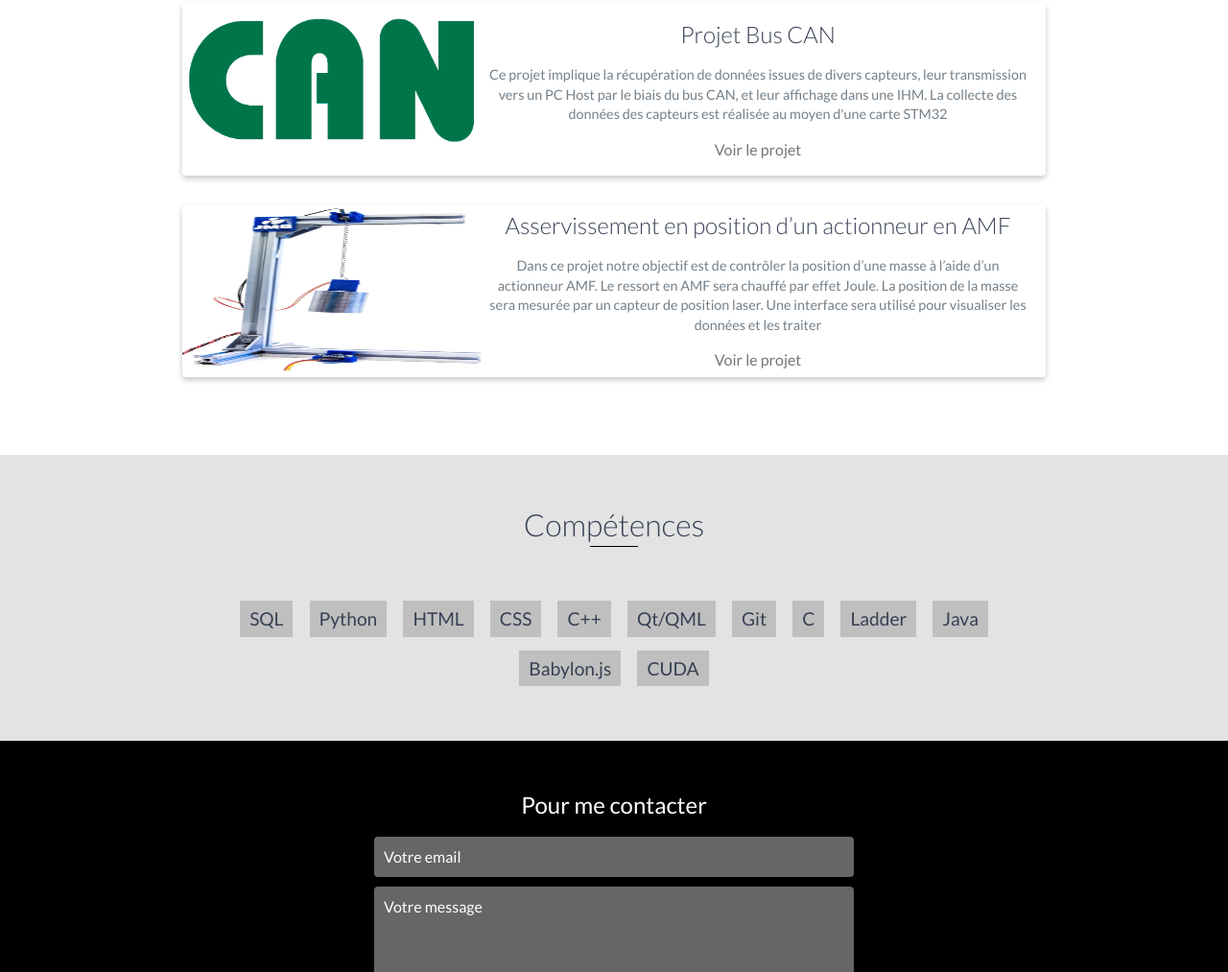
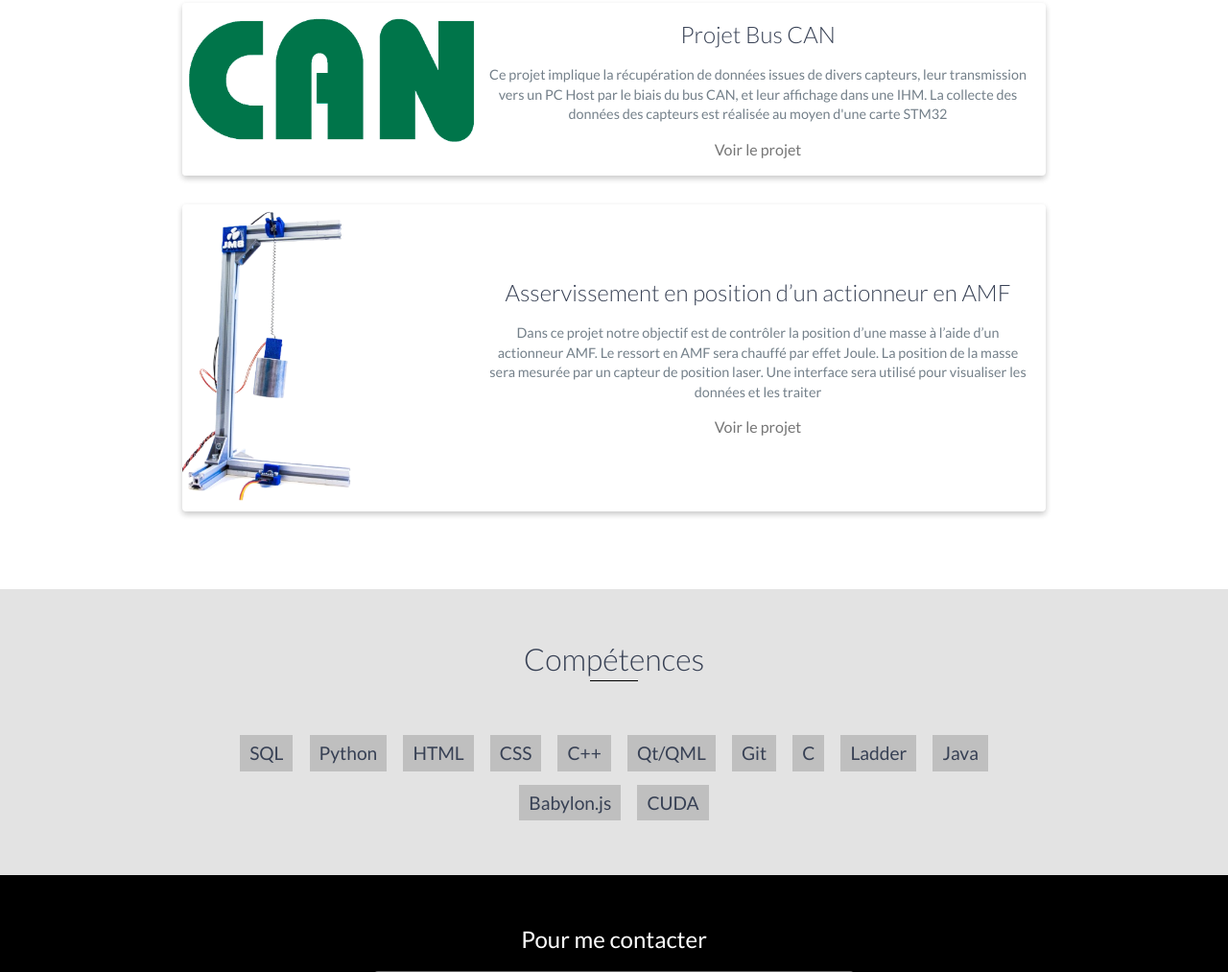
Before and after one commit to omarabedk/Portfolio, a website: page index.html in a window 1280 px wide. Shown: the part 4244-5257 px from the top of the page at 96% size. Drawn offline with nearby package versions, Linux system fonts and the light colour scheme.

Commit message:
Update index.html

```diff
--- a/index.html
+++ b/index.html
@@ -286,7 +286,7 @@
 		    <!-- Projet IPS -->
                 <div class="project shadow-large">
                     <div class="project-image">
-                        <img src="Files/IPS_logo.png" width="320" height="180" />
+                        <img src="Files/IPS_logo.png" width="180" height="320" />
                     </div>
                     <!-- End .project-image -->
                     <div class="project-info">
```
